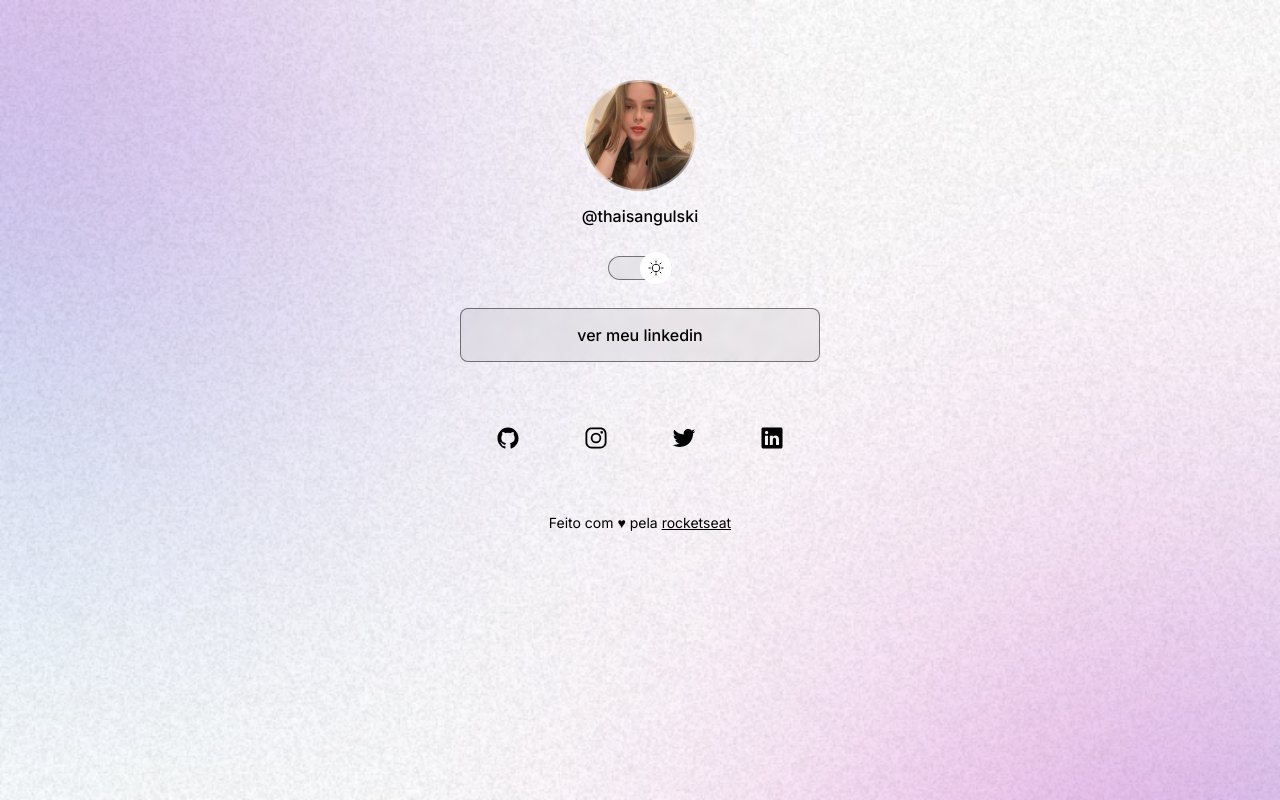
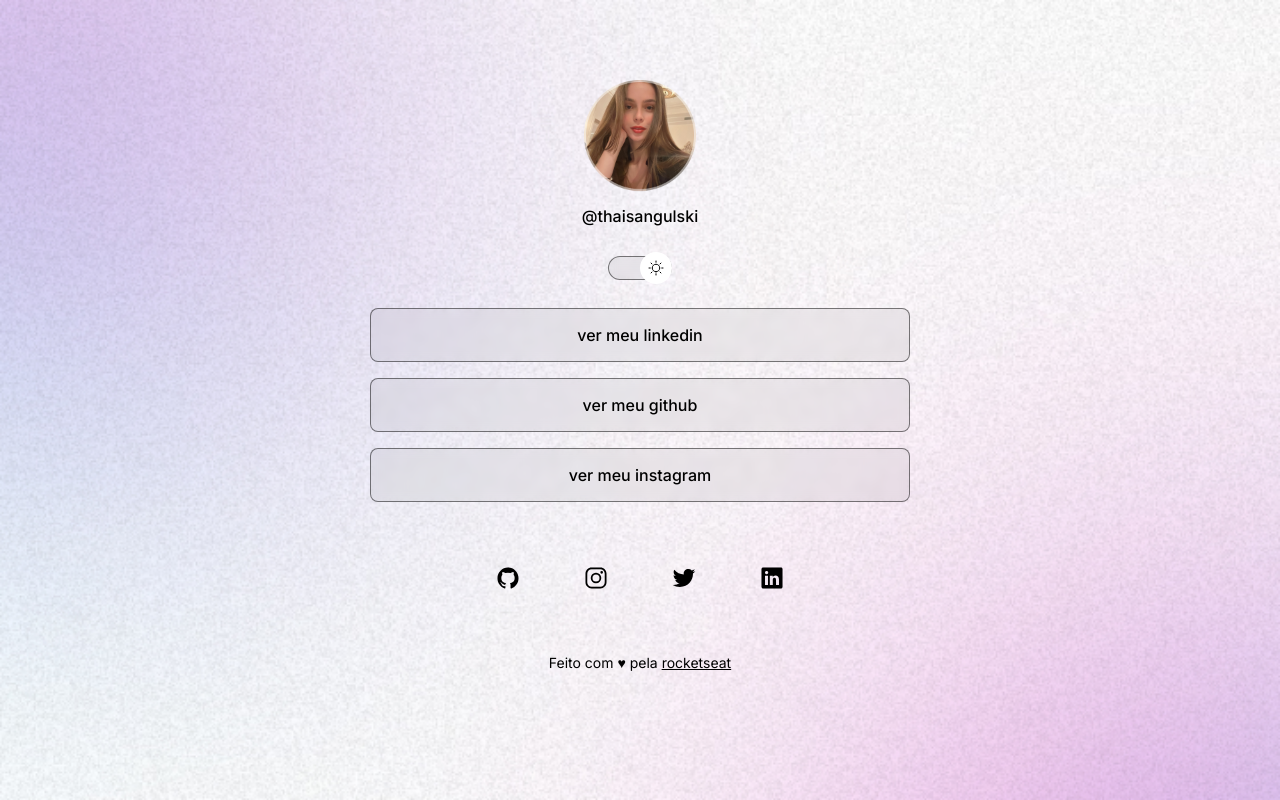
Before and after one commit to thaisangulski/portfolio, a plain HTML site: page index.html in a window 1280 px wide. Drawn offline with nearby package versions, Linux system fonts and the light colour scheme.

Commit message:
adjust commt

```diff
--- a/index.html
+++ b/index.html
@@ -32,6 +32,12 @@
     <ul>
       <li>
         <a href="https://www.linkedin.com/in/thais-martins-angulski-846957253/" target="_blank"> ver meu linkedin </a>
+      </li>
+      <li>
+        <a href="https://github.com/thaisangulski" target="_blank"> ver meu github </a>
+      </li>
+      <li>
+      <a href="https://www.instagram.com/thaisangulski/" target="_blank"> ver meu instagram </a>
       </li>
     </ul>
       <div id="social-links">
--- a/style.css
+++ b/style.css
@@ -38,8 +38,10 @@ body * {
 }
 
 #container {
-    width: 360px;
+    width: 100%;
+    max-width: 588px;
     margin: 56px auto 0px;
+    padding: 0 24px;
 }
 
 #profile {
```
